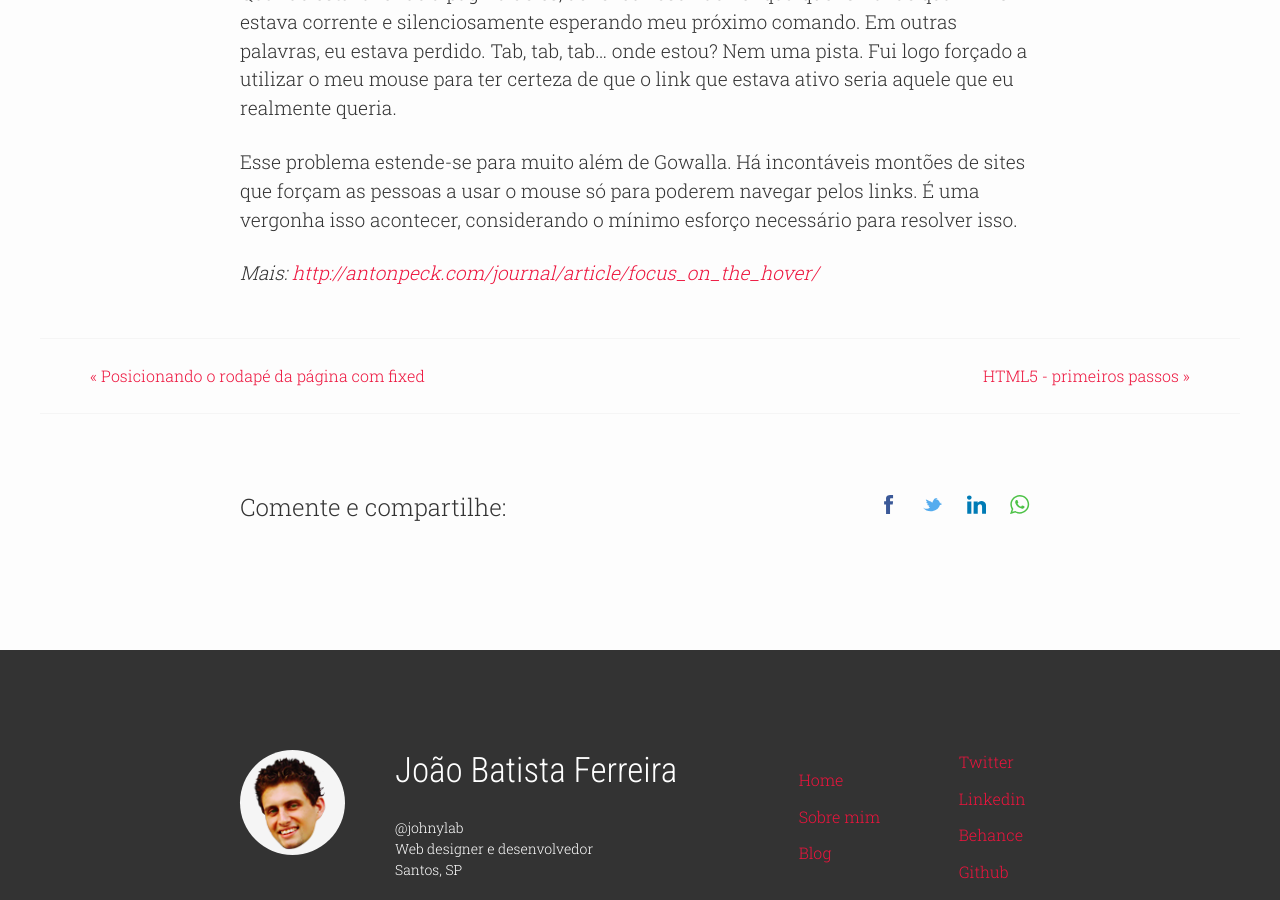
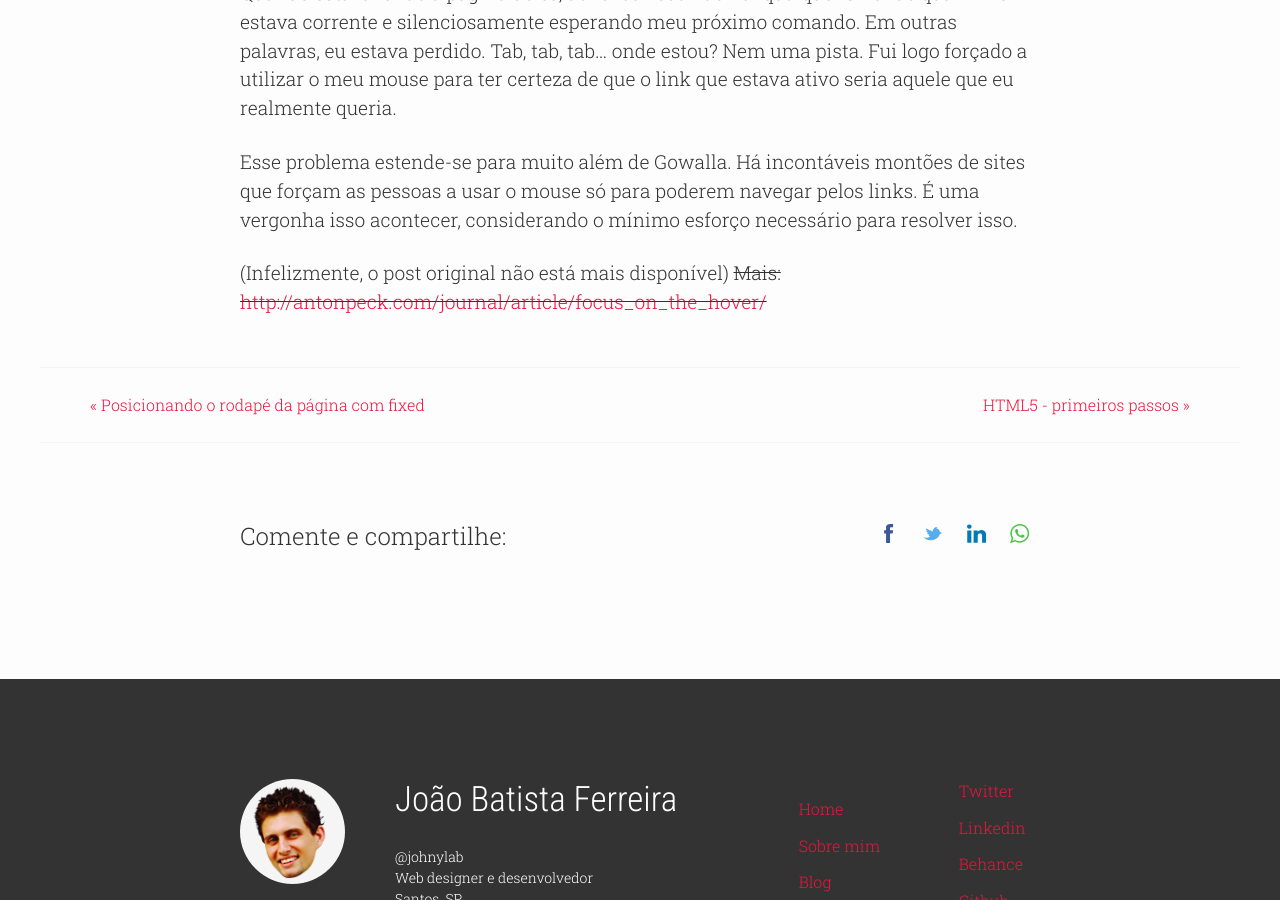
Before and after one commit to johnylab/johnylab.github.io, a Jekyll site: the page built from _posts/2012-06-19-focus-no-hover.md, in a window 1280 px wide and 900 px high, scrolled down 975 px. Built offline with Jekyll 4.4.1, drawn with Linux system fonts in a browser that asks for light colours; comment, search, counter and statistics services are not loaded.

Commit message:
Updated Focus No Hover

```diff
--- a/_posts/2012-06-19-focus-no-hover.md
+++ b/_posts/2012-06-19-focus-no-hover.md
@@ -26,4 +27,4 @@ A inspiração para escrever sobre isso veio enquanto olhava o site <a href="htt
 
 Esse problema estende-se para muito além de Gowalla. Há incontáveis montões de sites que forçam as pessoas a usar o mouse só para poderem navegar pelos links. É uma vergonha isso acontecer, considerando o mínimo esforço necessário para resolver isso.
 
-<em>Mais: <a href="http://antonpeck.com/journal/article/focus_on_the_hover/" title="Abrir link externo em uma nova janela ou aba." target="_blank">http://antonpeck.com/journal/article/focus_on_the_hover/</a></em>
+(Infelizmente, o post original não está mais disponível) <del>Mais: <a href="http://antonpeck.com/journal/article/focus_on_the_hover/" title="Abrir link externo em uma nova janela ou aba." target="_blank">http://antonpeck.com/journal/article/focus_on_the_hover/</a></del>
```
Also changed, not shown: other parts of _posts/2012-06-19-focus-no-hover.md (+4 -3 lines).
